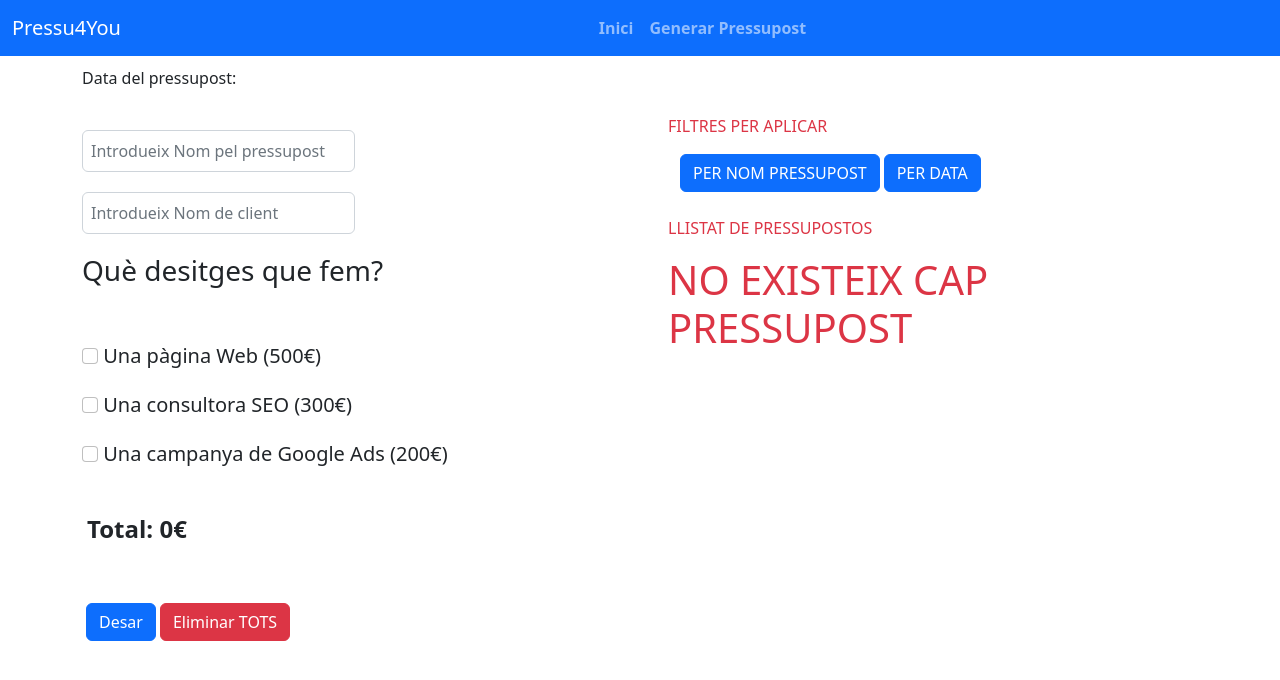
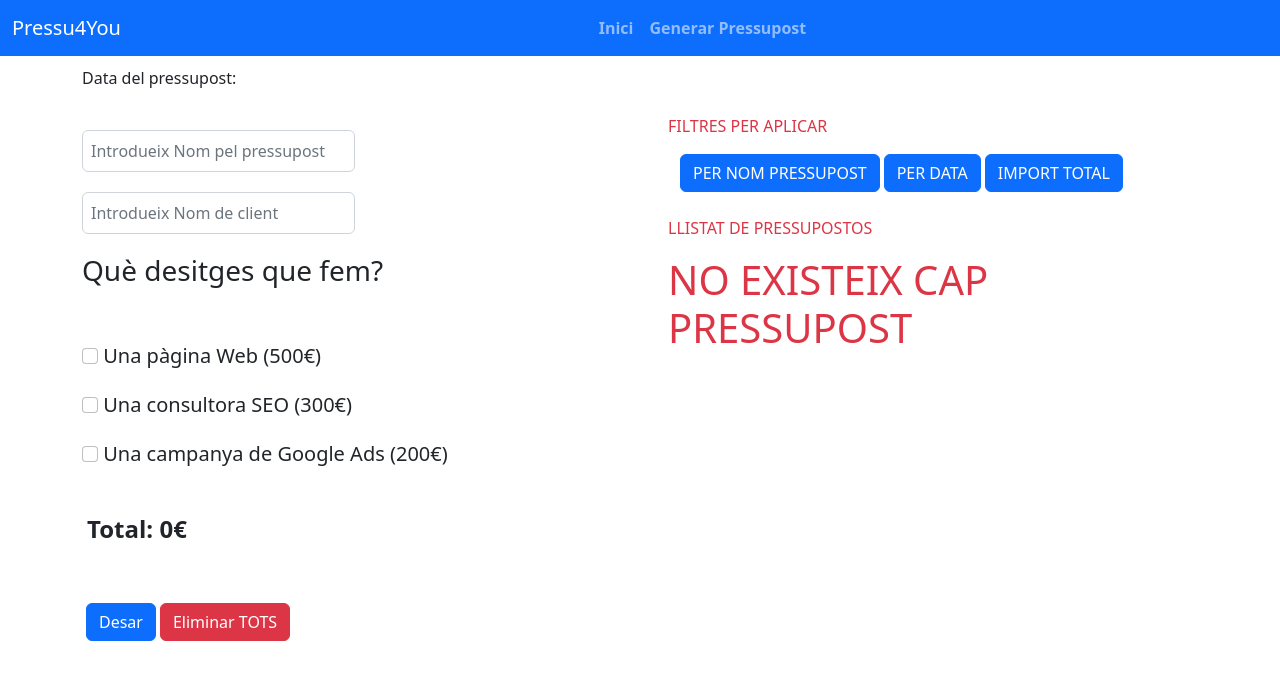
Before and after one commit to Xavi-BCN/sprint7-a, a React (Create React App) app: page /budgets in a window 1280 px wide. Shown: the top 680 px of the page. Built offline with nearby package versions, Linux system fonts and the light colour scheme.

Commit message:
Exercise 8 - Filters fine but render wrong

```diff
--- a/src/components/BudgetItem.jsx
+++ b/src/components/BudgetItem.jsx
@@ -26,7 +26,7 @@ function BudgetItem({ presu, i , actionDelete, actionModify}) {
             {(presu.seo) ? (<> <h4 className="text-success">Servei Seo: SI</h4></>) : <h5 className='text-danger'>Servei Seo: No contractat</h5>}
             {(presu.ads) ? (<> <h4 className="text-success">Servei Ads: SI</h4></>) : <h5 className='text-danger'>Servei Ads: No contractat</h5>}
           </div>
-          <div class="card-footer pt-4"><br /><br />
+          <div className="card-footer pt-4"><br /><br />
             <button onClick={() => actionModify(i)} name="btn-modify" type="button" className="btn btn-outline-warning ms-1">Modificar</button>
             <button  onClick={() => actionDelete(i)} name="btn-delete" type="button" className="btn btn-outline-danger ms-2">Eliminar</button>
             <button /* onClick={() => actionPrint(i)} */ name="btn-print" type="button" className="btn btn-outline-primary ms-2">Imprimir</button>
--- a/src/components/PanelBudgetsList.jsx
+++ b/src/components/PanelBudgetsList.jsx
@@ -1,26 +1,37 @@
-import { useEffect } from "react";
+import { useEffect, useState } from "react";
 import BudgetItem from "./BudgetItem";
 
-const PanelBudgetsList = ({ data, actionDelete, actionModify }) => {
-  useEffect(() => {}, [data]);
+const PanelBudgetsList = ({ listBudgets, actionDelete, actionModify, setListBudgets }) => {
+
+  const [tempArray, setTempArray] = useState([listBudgets]);
+
+   useEffect(() => {
+
+  }, [tempArray]);
 
   function onFilter(filter) {
 
-    if(filter === 'byName'){
-      alert(filter)
-      data.sort((x, y) => x.budgetName.localeCompare(y.budgetName))
-      console.log(data)
+
+
+    if (filter === 'byName') {
+
+      //tempArray = listBudgets.sort((x, y) => x.budgetName.localeCompare(y.budgetName))
+      setTempArray(listBudgets.sort((x, y) => x.budgetName.localeCompare(y.budgetName)))
+      console.log(tempArray)
     }
 
-    if(filter === 'byDate'){
-      alert(filter)
-      data.sort((x, y) => x.date.localeCompare(y.date))
-      console.log(data)
+    if (filter === 'byDate') {
+
+      //tempArray = listBudgets.sort((x, y) => x.date.localeCompare(y.date))
+      setTempArray(listBudgets.sort((x, y) => x.date.localeCompare(y.date)))
+      console.log(tempArray)
     }
-   /*  if(filter === 'byDate'){
-      alert(filter)
-      data.sort()
-      console.log(data) */
+    if (filter === 'byTotal') {
+
+      //tempArray = listBudgets.sort((x, y) => (y.total)-(x.total) )
+      setTempArray(listBudgets.sort((x, y) => (y.total)-(x.total) ))
+      console.log(tempArray)
+    }
   }
 
 
@@ -38,19 +49,20 @@ const PanelBudgetsList = ({ data, actionDelete, actionModify }) => {
             onClick={event => onFilter('byDate')}>
             PER DATA
           </button>
-   {/*  <button type="button"
-     className="btn btn-primary"
-     onClick={event => onFilter('byDefault')}>
-      RESTABLIR
-    </button> */}
+           <button type="button"
+          className="btn btn-primary ms-1 my-auto"
+          onClick={event => onFilter('byTotal')}>
+          IMPORT TOTAL
+          </button>
         </div><br />
 
         <p>LLISTAT DE PRESSUPOSTOS</p>
 
-      {data.length === 0 ? (
+        {listBudgets.length === 0 ? (
           <h1>NO EXISTEIX CAP PRESSUPOST</h1>
         ) : (
-        data.map((presu, index) => {
+
+          listBudgets.map((presu, index) => {
             return (
               <>
                 <BudgetItem
@@ -68,6 +80,3 @@ const PanelBudgetsList = ({ data, actionDelete, actionModify }) => {
 };
 
 export default PanelBudgetsList;
-
-//.sort((a, b) => a.date > b.date)
-//.sort((x, y) => x.name.localeCompare(y.name));
--- a/src/pages/budgets.js
+++ b/src/pages/budgets.js
@@ -22,9 +22,12 @@ export default function Budgets() {
 
   function getNow() {
     const current = new Date();
-    date = `${current.getDate()}/${
-      current.getMonth() + 1
-    }/${current.getFullYear()}/${current.getMinutes()} `;
+    const hour = current.getHours()
+    let min = current.getMinutes()
+    if( min < 10 ) {
+      min = '0'+ min
+    }
+    date = `${current.getDate()}/${current.getMonth() + 1}/${current.getFullYear()} Hora ${hour}:${min}`;
     return setDateBudget(date);
   }
 
@@ -103,8 +106,8 @@ export default function Budgets() {
 
       if (budgetModyfying !== -1){
         listBudgets.splice(budgetModyfying, 1);
+        budgetModyfying = -1
       }
-      budgetModyfying = -1
 
        getNow();
        setListBudgets([
@@ -251,7 +254,7 @@ export default function Budgets() {
         </div>
         <div className="container-list-presu col-12 col-lg-6">
           <div className="container-list text-danger sticky-top overflow: auto p-3 mt-5 mh-100">
-            <PanelBudgetsList data={listBudgets} actionDelete={onDeleteBudget} actionModify={onModifyBudget} />
+            <PanelBudgetsList listBudgets={listBudgets} setListBudgets={setListBudgets} actionDelete={onDeleteBudget} actionModify={onModifyBudget} />
           </div>
         </div>
       </div>
```
Lines whose indentation alone changed are shown as unchanged.
